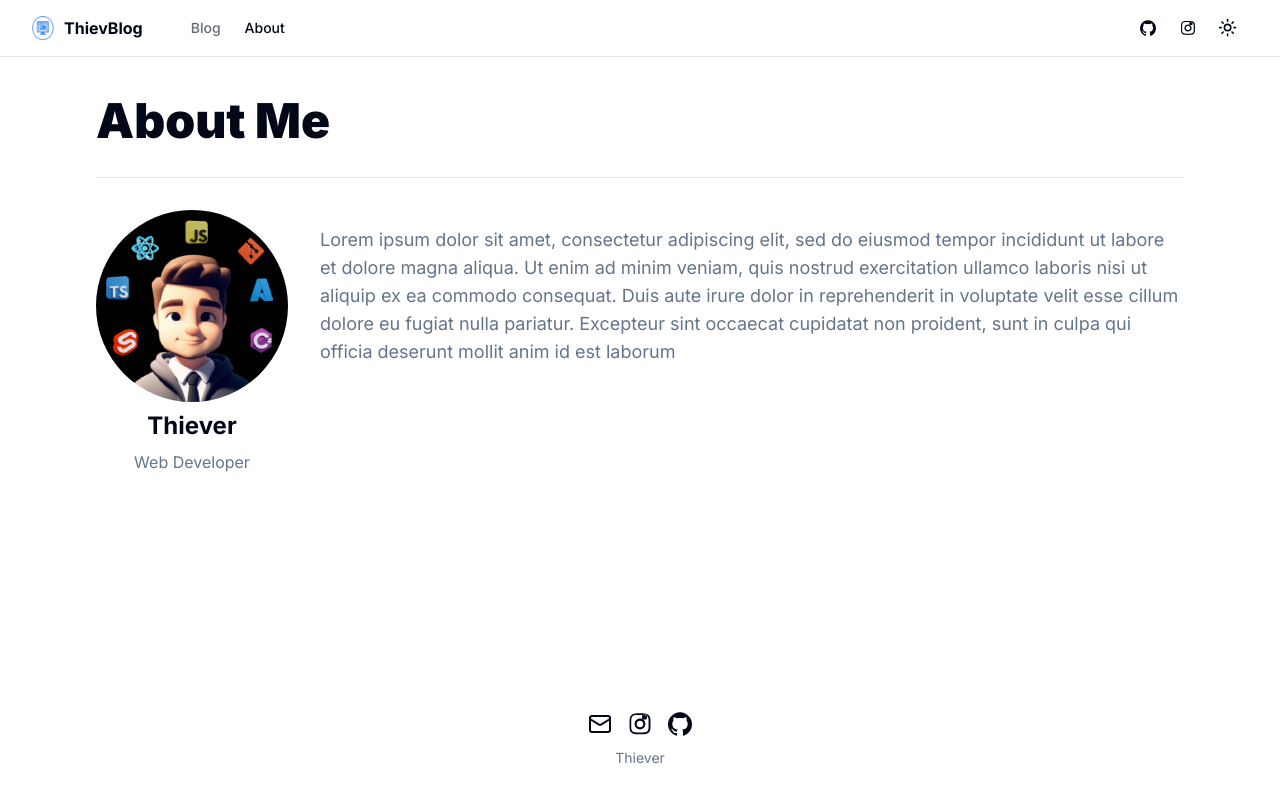
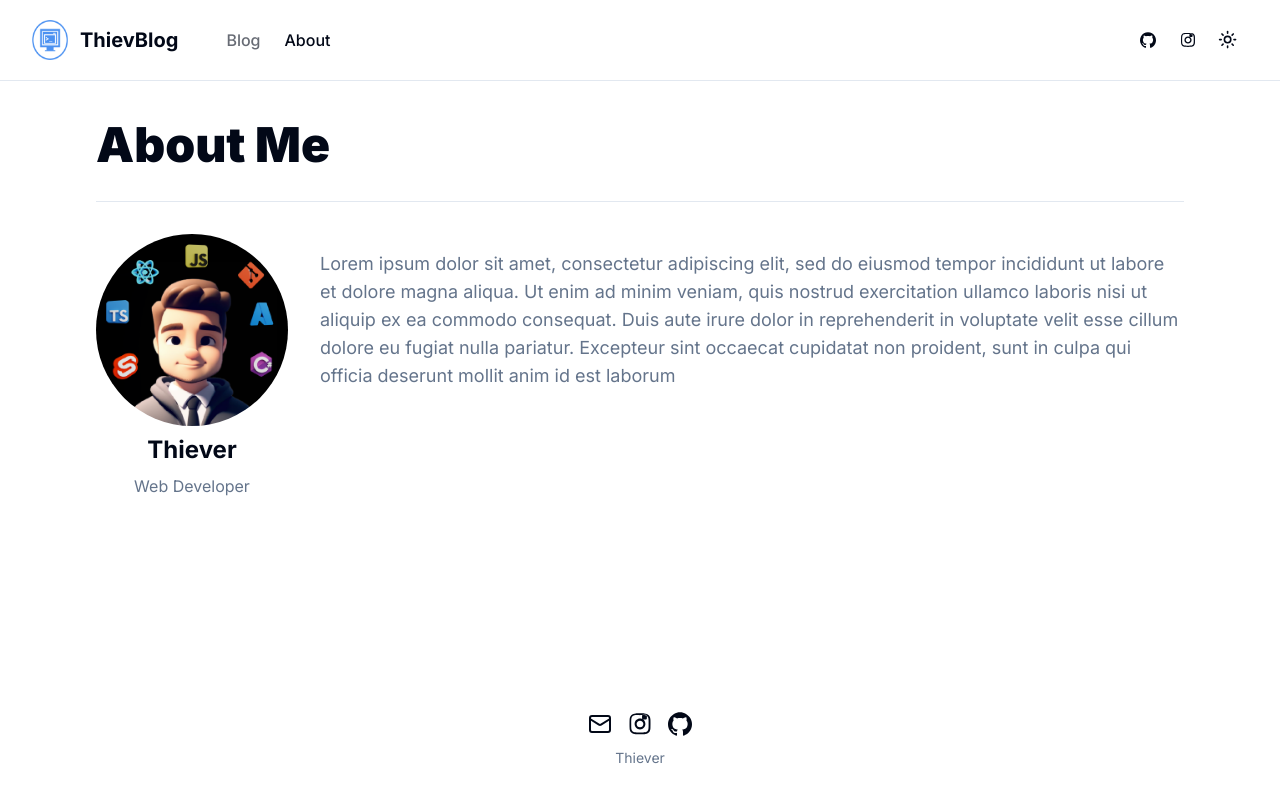
Before and after one commit to TeguhBagasM/thieverse, a Next.js app: page /about in a window 1280 px wide. Built offline with nearby package versions, Linux system fonts and the light colour scheme; no server answers.

Commit message:
style: changes ui header

```diff
--- a/app/api/og/route.tsx
+++ b/app/api/og/route.tsx
@@ -38,7 +38,7 @@ export async function GET(req: NextRequest) {
               <path d="M4 4a16 16 0 0 1 16 16" />
               <circle cx="5" cy="19" r="1" />
             </svg>
-            <p tw="ml-2 font-bold text-2xl">JollyBlog</p>
+            <p tw="ml-2 font-bold text-2xl">ThievBlog</p>
           </div>
           <div tw="flex flex-col flex-1 py-10">
             <div tw="flex text-xl uppercase font-bold tracking-tight font-normal">BLOG POST</div>
--- a/components/main-nav.tsx
+++ b/components/main-nav.tsx
@@ -10,13 +10,13 @@ export function MainNav() {
   return (
     <nav className="flex items-center space-x-4 lg:space-x-6">
       <Link href="/" className="mr-6 flex items-center space-x-2">
-        <img src="/images/logo.png" alt="Logo" className="h-6 w-6" />
-        <span className="font-bold">{siteConfig.name}</span>
+        <img src="/images/logo.png" alt="Logo" className="h-10 w-10" />
+        <span className="font-bold text-xl">{siteConfig.name}</span>
       </Link>
       <Link
         href="/blog"
         className={cn(
-          "text-sm font-medium transition-colors hover:text-primary hidden sm:inline-block",
+          "text-md font-medium transition-colors hover:text-primary hidden sm:inline-block",
           pathname === "/blog" ? "text-foreground" : "text-foreground/60"
         )}
       >
@@ -25,7 +25,7 @@ export function MainNav() {
       <Link
         href="/about"
         className={cn(
-          "text-sm font-medium transition-colors hover:text-primary hidden sm:inline-block",
+          "text-md font-medium transition-colors hover:text-primary hidden sm:inline-block",
           pathname === "/about" ? "text-foreground" : "text-foreground/60"
         )}
       >
--- a/components/site-footer.tsx
+++ b/components/site-footer.tsx
@@ -7,7 +7,7 @@ export function SiteFooter() {
     <footer>
       <div className="mb-6 mt-14 flex flex-col items-center">
         <div className="mb-3 flex space-x-4">
-          <a target="_blank" rel="noreferrer" href="mailto:hello@example.com">
+          <a target="_blank" rel="noreferrer" href="mailto:teguhbagas2134@gmail.com">
             <span className="sr-only">Mail</span>
             <Mail className="h-6 w-6" />
           </a>
--- a/components/site-header.tsx
+++ b/components/site-header.tsx
@@ -10,7 +10,7 @@ import { ModeToggle } from "./mode-toggle";
 export function SiteHeader() {
   return (
     <header className="z-10 sticky top-0 w-full border-b border-border bg-background/95 backdrop-blur supports-[backdrop-filter]:bg-background/60">
-      <div className="container flex h-14 max-w-screen-2xl items-center">
+      <div className="container flex h-20 max-w-screen-2xl items-center">
         <MainNav />
         <div className="flex flex-1 items-center justify-end space-x-2">
           <nav className="flex items-center">
```
Also changed, not shown: app/opengraph-image.png (deleted).
